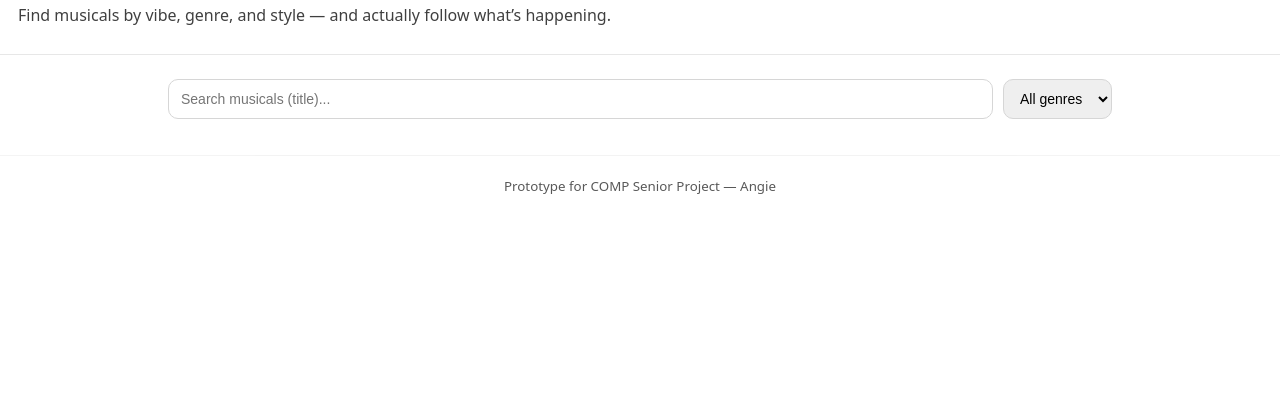
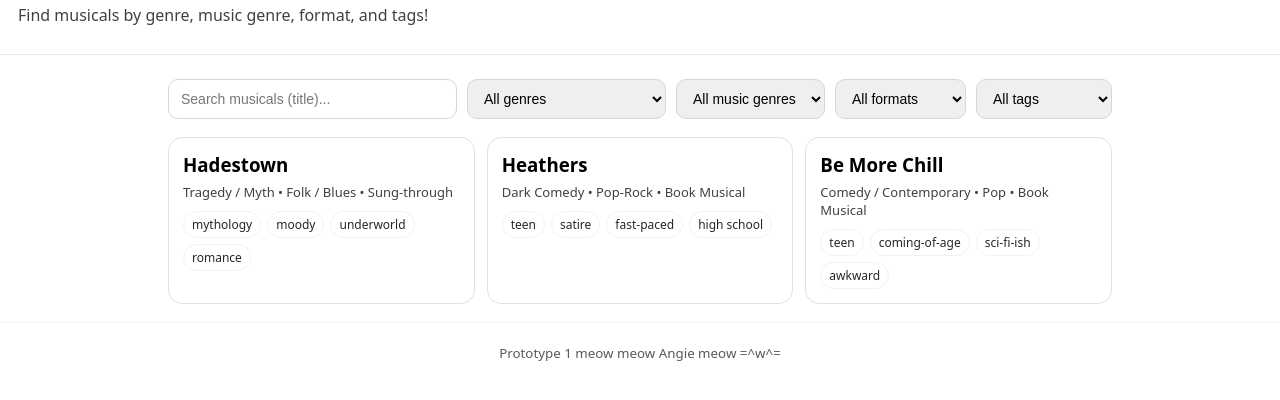
Before and after one commit to AngieNavarro10/stagedoor, a plain HTML site: page index.html in a window 1280 px wide. Shown: the part 76-476 px from the top of the page. Drawn offline with Linux system fonts and the light colour scheme.

Commit message:
Update index.html

```diff
--- a/index.html
+++ b/index.html
@@ -9,14 +9,27 @@
 <body>
   <header class="header">
     <h1>StageDoor</h1>
-    <p class="sub">Find musicals by vibe, genre, and style — and actually follow what’s happening.</p>
+    <p class="sub">Find musicals by genre, music genre, format, and tags!</p>
   </header>
 
   <main class="container">
     <section class="controls">
       <input id="search" type="search" placeholder="Search musicals (title)..." />
+
       <select id="genre">
         <option value="">All genres</option>
+      </select>
+
+      <select id="musicGenre">
+        <option value="">All music genres</option>
+      </select>
+
+      <select id="format">
+        <option value="">All formats</option>
+      </select>
+
+      <select id="tag">
+        <option value="">All tags</option>
       </select>
     </section>
 
@@ -48,7 +61,7 @@
   </main>
 
   <footer class="footer">
-    <small>Prototype for COMP Senior Project — Angie</small>
+    <small>Prototype 1 meow meow Angie meow =^w^=</small>
   </footer>
 
   <script src="app.js"></script>
```
